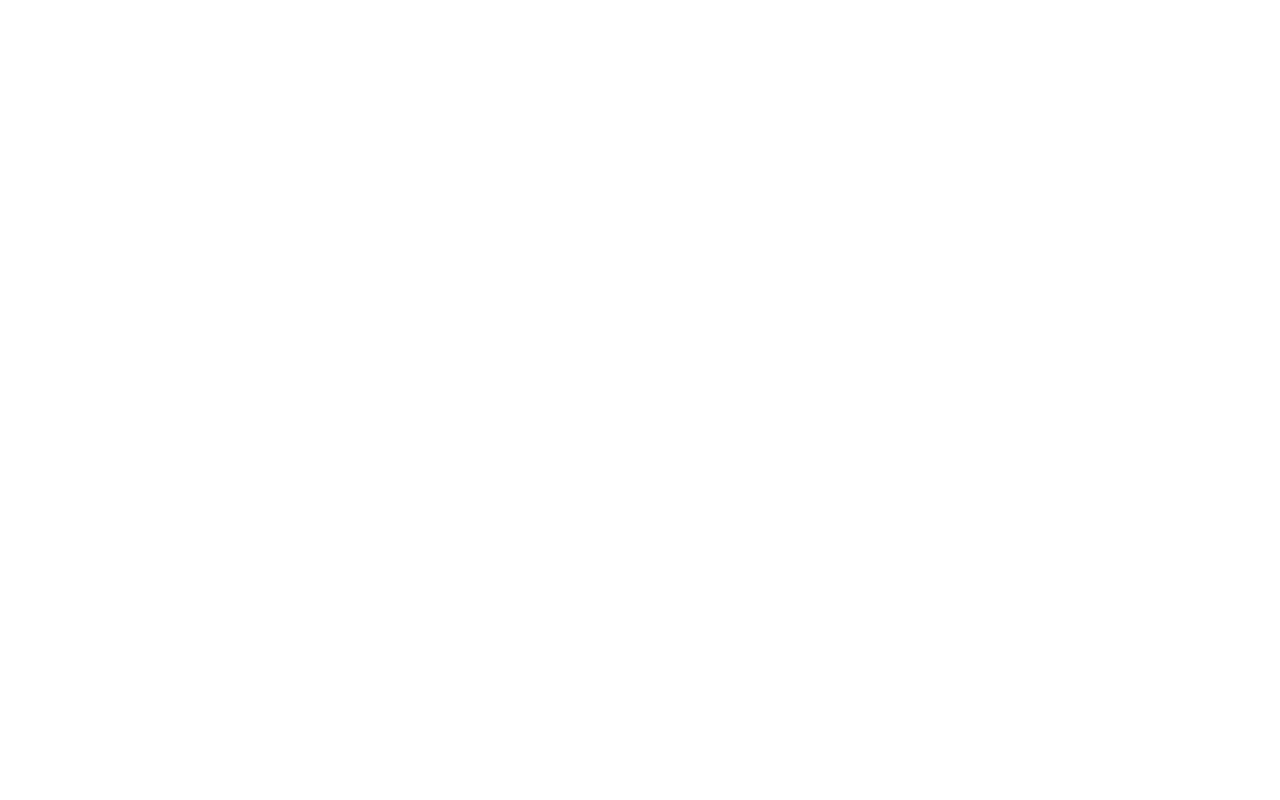
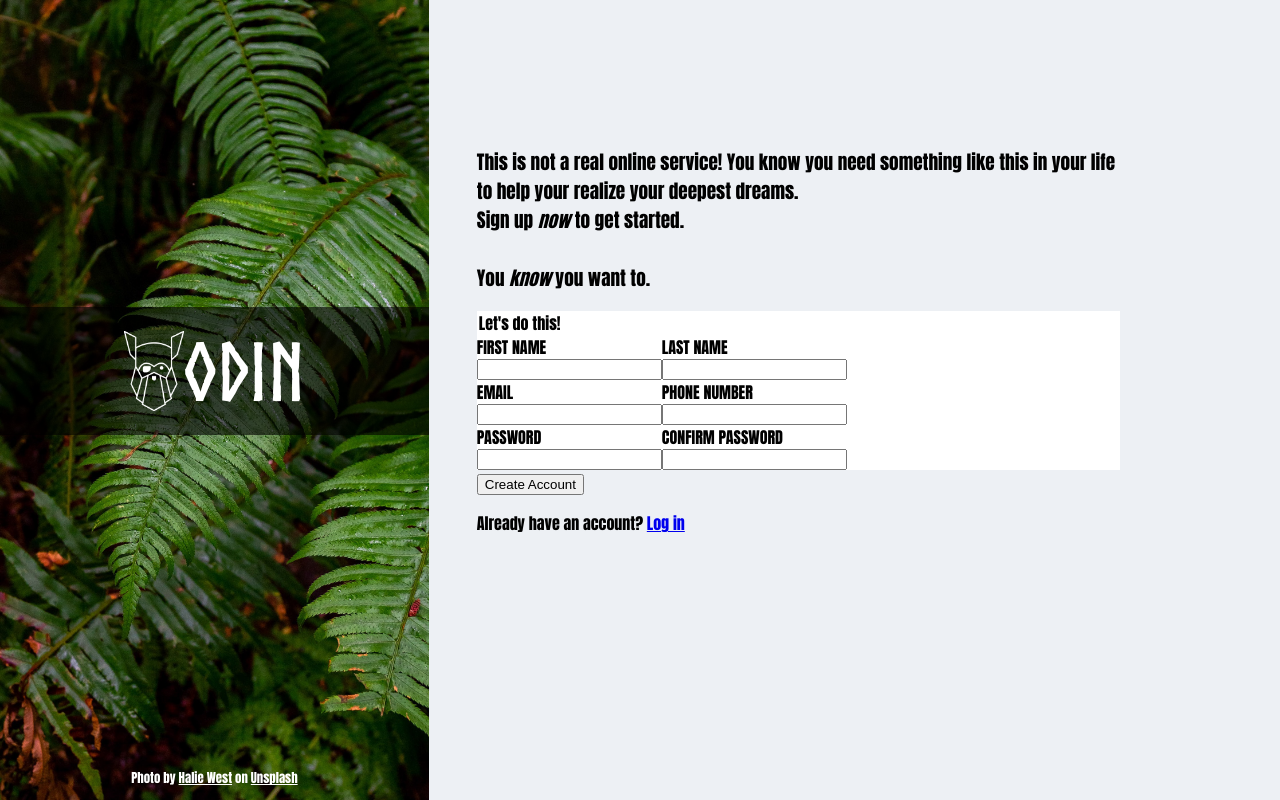
Before and after one commit to akhfirdaus07/sign-up-form, a plain HTML site: page index.html in a window 1280 px wide. Drawn offline with Linux system fonts and the light colour scheme.

Commit message:
Add input and paragraph

```diff
--- a/index.html
+++ b/index.html
@@ -8,6 +8,55 @@
     <link rel="stylesheet" href="styles.css">
 </head>
 <body>
-
+    <div class="left">
+        <div class="logo">
+            <img src="assets/odin-lined.png" alt="odin icon" class="icon">
+            <h1>ODIN</h1>
+        </div>
+        <p>Photo by <u>Halie West</u> on <u>Unsplash</u></p>
+    </div>
+    <div class="right">
+        <p>
+            This is not a real online service! You know you need something like this in your life to help your realize your deepest dreams.<br>
+            Sign up <em>now</em> to get started. <br><br>
+            You <em>know</em> you want to.
+        </p>
+        <form action="" method="get">
+            <div class="form">
+                <legend>Let's do this!</legend>
+                <div class="form-row">
+                    <div>
+                        <label for="user_first_name">FIRST NAME</label>
+                        <input type="text" name="user_first_name" id="user_first_name">
+                    </div>
+                    <div>
+                        <label for="user_last_name">LAST NAME</label><input type="text" name="user_last_name" id="user_last_name">
+                    </div>
+                </div>
+                <div class="form-row">
+                    <div>
+                        <label for="user_email">EMAIL</label><input type="email" name="user_email" id="user_email">
+                    </div>
+                    <div>
+                        <label for="user_phone">PHONE NUMBER</label><input type="number" name="user_phone" id="user_phone">
+                    </div>
+                </div>
+                <div class="form-row">
+                    <div>
+                        <label for="user_pwd">PASSWORD</label><input type="password" name="user_pwd" id="user_pwd">
+                    </div>
+                    <div>
+                        <label for="user_pwd">CONFIRM PASSWORD</label><input type="password" name="user_pwd" id="user_pwd">
+                    </div>
+                </div>
+            </div>
+            <div class="button">
+                <button type="submit"> Create Account</button>
+            </div>
+        </form>
+        <div>
+            <p>Already have an account? <a href="https://github.com/akhfirdaus07">Log in</a></p>
+        </div>
+    </div>
 </body>
 </html>
--- a/styles.css
+++ b/styles.css
@@ -1,7 +1,87 @@
 @font-face {
     font-family: 'norsebold';
-    src: url('norse-bold-webfont.woff2') format('woff2'),
-         url('norse-bold-webfont.woff') format('woff');
+    src: url('fonts/norse-bold-webfont.woff2') format('woff2'),
+         url('fonts/norse-bold-webfont.woff') format('woff');
     font-weight: normal;
     font-style: normal;
 }
+
+body{
+    display: flex;
+    flex-direction: row;
+    margin: 0;
+
+    font-family: Impact, Haettenschweiler, 'Arial Narrow Bold', sans-serif;
+    height: 100vh;
+}
+
+.left{
+    flex:2;
+    background-image: url(./assets/halie-west-25xggax4bSA-unsplash.jpg);
+    background-size: cover;
+    display: flex;
+    flex-direction: column;
+    justify-content: flex-end;
+    align-items: center;
+}
+
+.logo{
+    background-color: rgba(0, 0, 0,0.6);
+    color: white;
+    margin-bottom: 20em;
+    width: 100%;
+    height: 8em;
+
+    display: flex;
+    flex-direction: row;
+    align-items: center;
+    justify-content: center;
+
+
+}
+
+.icon{
+    height: 5rem;
+    width: auto;
+}
+
+.left>p{
+    color: white;
+    font-size: 0.8rem;
+}
+
+h1{
+    font: 5rem "norsebold", monospace;
+}
+
+
+
+.right{
+    flex:3;
+    padding: 8em 10em 8em 3em;
+    background-color: rgb(237, 240, 244);
+}
+
+.right>p{
+    font-weight: 700;
+    font-size: 1.2rem;
+}
+
+.form{
+    display:flex;
+    flex-direction: column;
+    background-color: white;
+    padding:0;
+}
+
+.form-row{
+    display: flex;
+    flex-direction: row;
+    box-sizing: border-box;
+
+}
+
+.form-row div{
+    display: flex;
+    flex-direction: column;
+}
```
